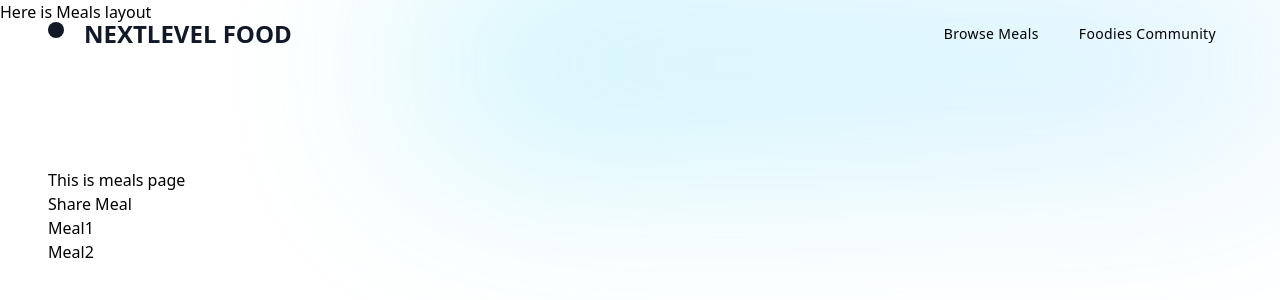
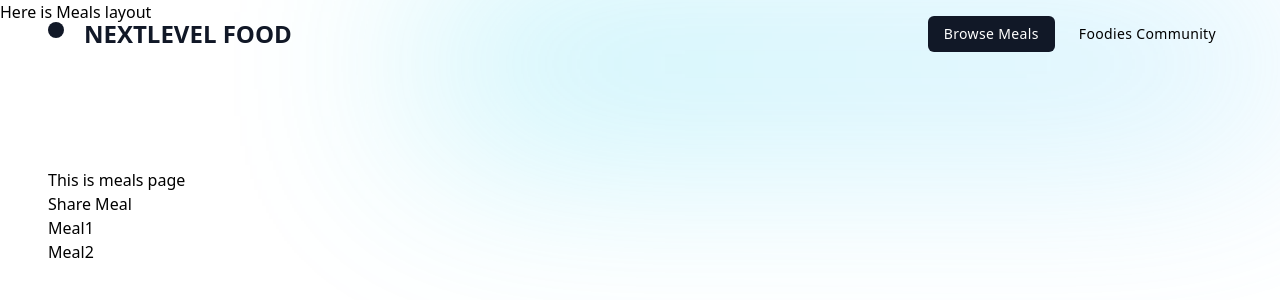
Before and after one commit to hendragunz/next-meals, a Next.js app: page /meals in a window 1280 px wide. Shown: the top 300 px of the page. Built offline with nearby package versions, Linux system fonts and the light colour scheme.

Commit message:
using css module

```diff
--- a/src/app/globals.css
+++ b/src/app/globals.css
@@ -7,3 +7,10 @@
   --color-secondary: var(--color-orange-600);
   --color-info: var(--color-blue-600);
 }
+
+
+#links-group {
+  .active {
+     @apply text-white bg-gray-900;
+  }
+}
--- a/src/components/main-header.tsx
+++ b/src/components/main-header.tsx
@@ -31,7 +31,7 @@ export default function MainHeader() {
                 <div className="w-full">
                   <div id="links-group" className="flex flex-col gap-6 tracking-wide lg:flex-row lg:gap-x-2 lg:text-sm">
                     <NavLink href="/meals">Browse Meals</NavLink>
-                    <NavLink href="/meals">Foodies Community</NavLink>
+                    <NavLink href="/community">Foodies Community</NavLink>
                   </div>
                 </div>
               </div>
--- /dev/null
+++ b/src/components/nav-link.module.css
@@ -0,0 +1,3 @@
+.active {
+  @apply text-white bg-gray-900;
+}
--- a/src/components/nav-link.tsx
+++ b/src/components/nav-link.tsx
@@ -1,7 +1,8 @@
 'use client'
 
-import Link from "next/link";
-import { usePathname } from "next/navigation";
+import Link from "next/link"
+import { usePathname } from "next/navigation"
+import classes from "./nav-link.module.css"
 
 export default function NavLink({href, children}): NavLink{
   const path = usePathname()
@@ -9,7 +10,7 @@ export default function NavLink({href, children}): NavLink{
   return (
     <Link
       href={href}
-      className="hover:bg-gray-700 hover:text-white rounded-md px-3 py-2 text-sm transition md:px-4">
+      className={`hover:bg-gray-700 hover:text-white rounded-md px-3 py-2 text-sm transition md:px-4 ${path.includes(href) ? classes.active : ''}`}>
       <span>{children}</span>
     </Link>
   )
```
